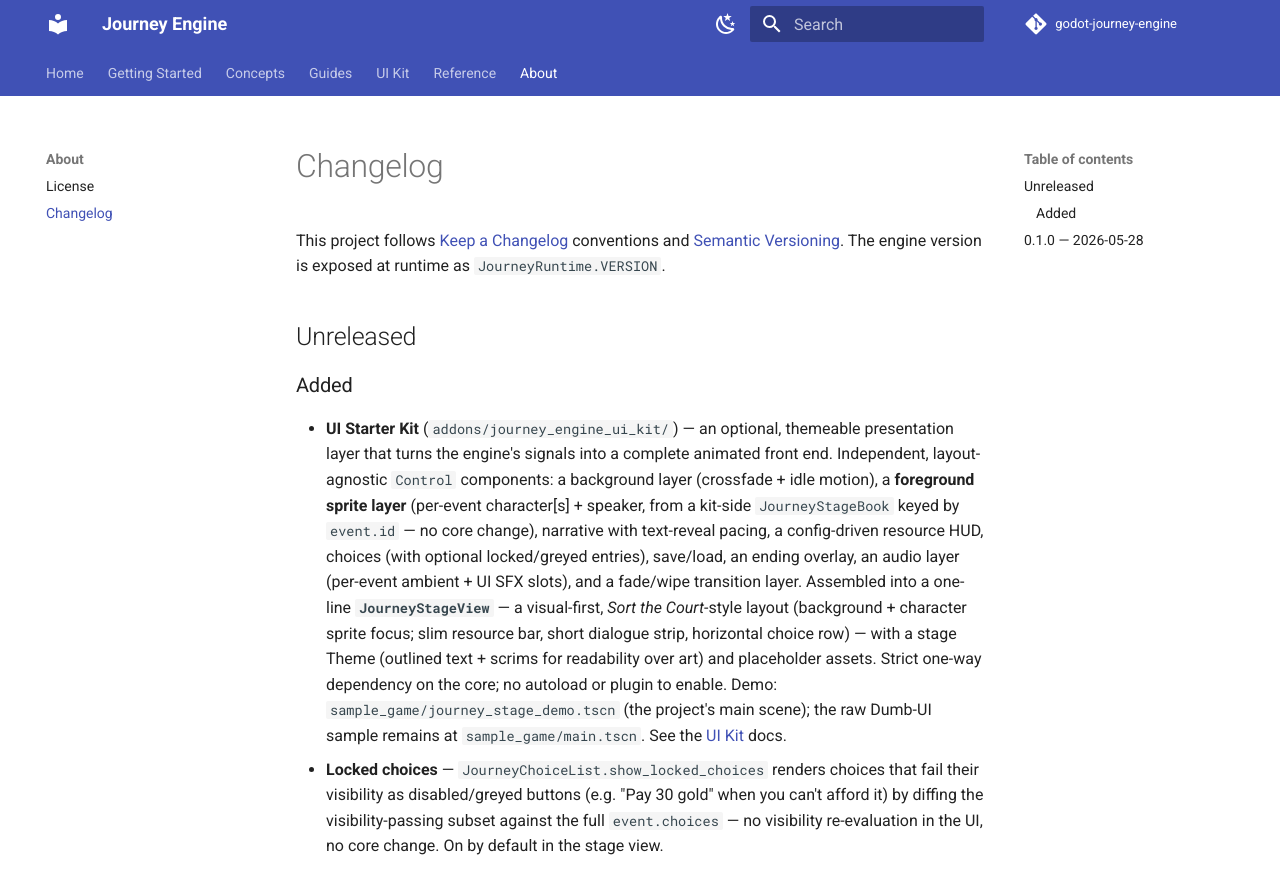
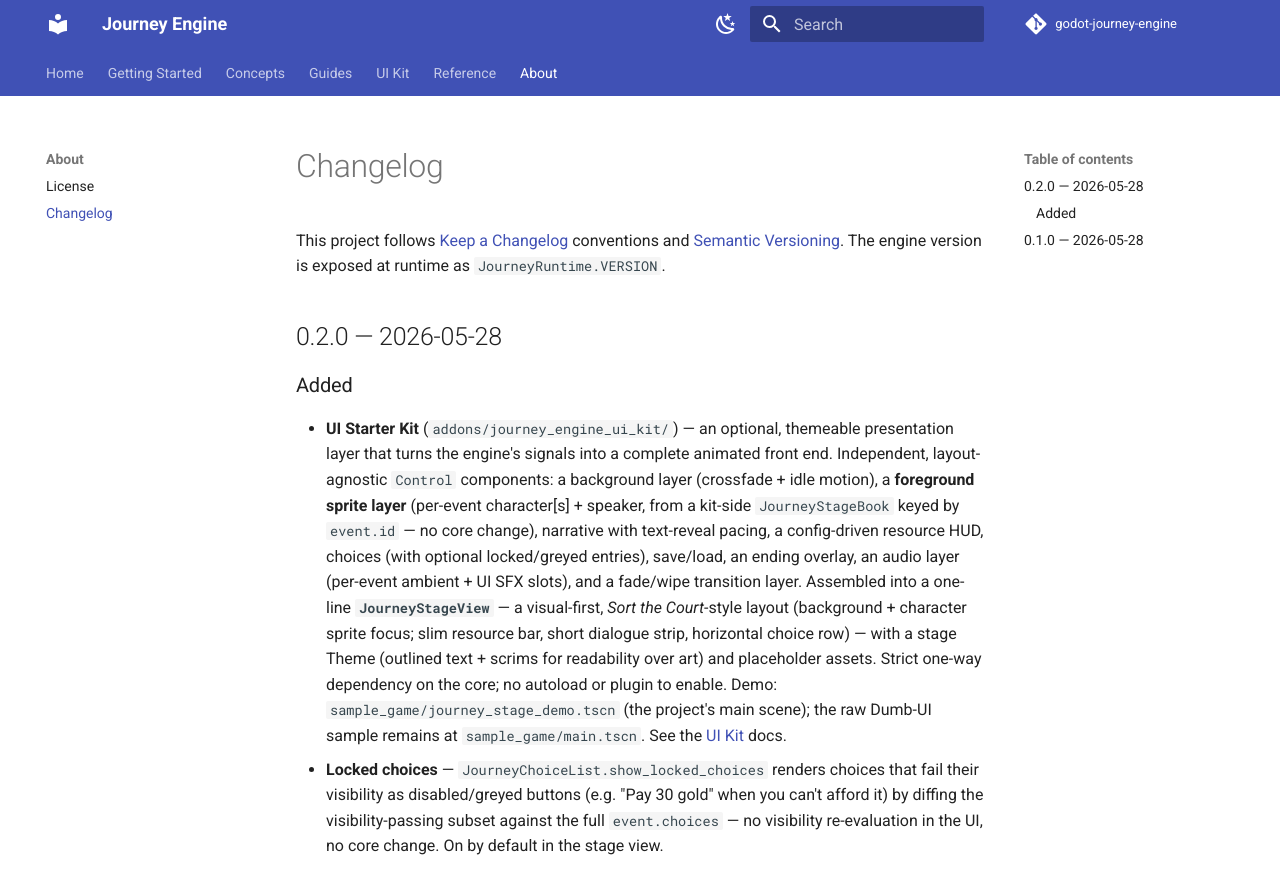
Before and after one commit to thetimothyp/godot-journey-engine, an MkDocs documentation site: the page built from docs/about/changelog.md, in a window 1280 px wide and 900 px high. Shown: the top 894 px of the window. Built offline with MkDocs 1.6.1 and Material for MkDocs 9.7.7, drawn with Linux system fonts in a browser that asks for light colours; comment, search, counter and statistics services are not loaded.

Commit message:
release: bump version to 0.2.0 (UI Starter Kit)

```diff
--- a/docs/about/changelog.md
+++ b/docs/about/changelog.md
@@ -4,7 +4,7 @@
 and [Semantic Versioning](https://semver.org/). The engine version is exposed at
 runtime as `JourneyRuntime.VERSION`.
 
-## Unreleased
+## 0.2.0 — 2026-05-28
 
 ### Added
 
```
Also changed, not shown: 2 other files.
